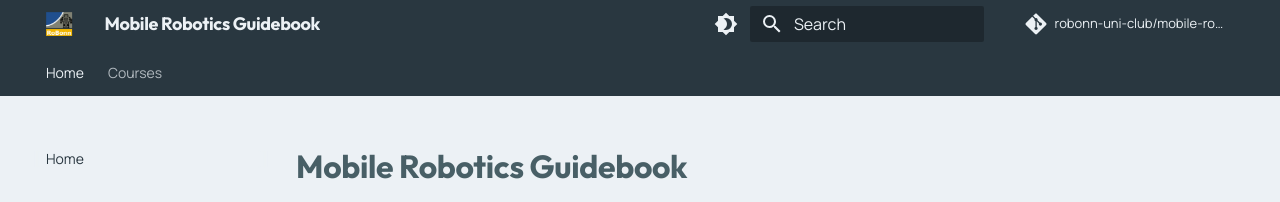
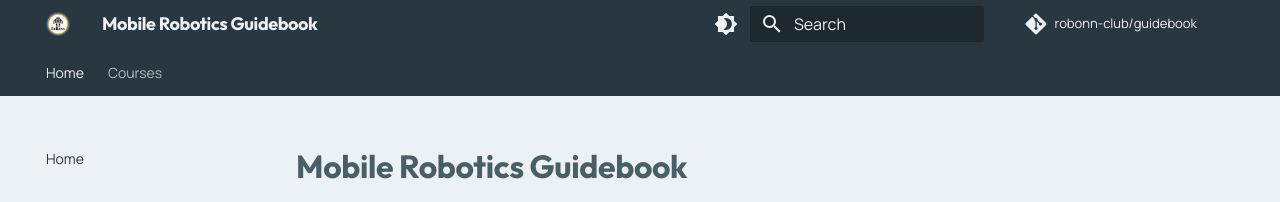
Before and after one commit to robonn-club/guidebook, an MkDocs documentation site: the page built from docs/index.md, in a window 1280 px wide. Shown: the top 202 px of the page. Built offline with MkDocs 1.6.1 and Material for MkDocs 9.7.7, drawn with Linux system fonts in a browser that asks for light colours; comment, search, counter and statistics services are not loaded.

Commit message:
Fix site/repo URLs and update logo

```diff
--- a/mkdocs.yml
+++ b/mkdocs.yml
@@ -1,8 +1,8 @@
 site_name: Mobile Robotics Guidebook
-site_url: https://robonn-uni-club.github.io/mobile-robotics-guidebook
+site_url: https://robonn-club.github.io/guidebook/
 site_description: A practitioner-focused guide to mobile robotics, maintained by Robonn — the Robotics Club at Universität Bonn.
-repo_url: https://github.com/robonn-uni-club/mobile-robotics-guidebook
-repo_name: robonn-uni-club/mobile-robotics-guidebook
+repo_url: https://github.com/robonn-club/guidebook
+repo_name: robonn-club/guidebook
 
 docs_dir: docs
 site_dir: site
```
Also changed, not shown: docs/assets/robonn_logo.png.
